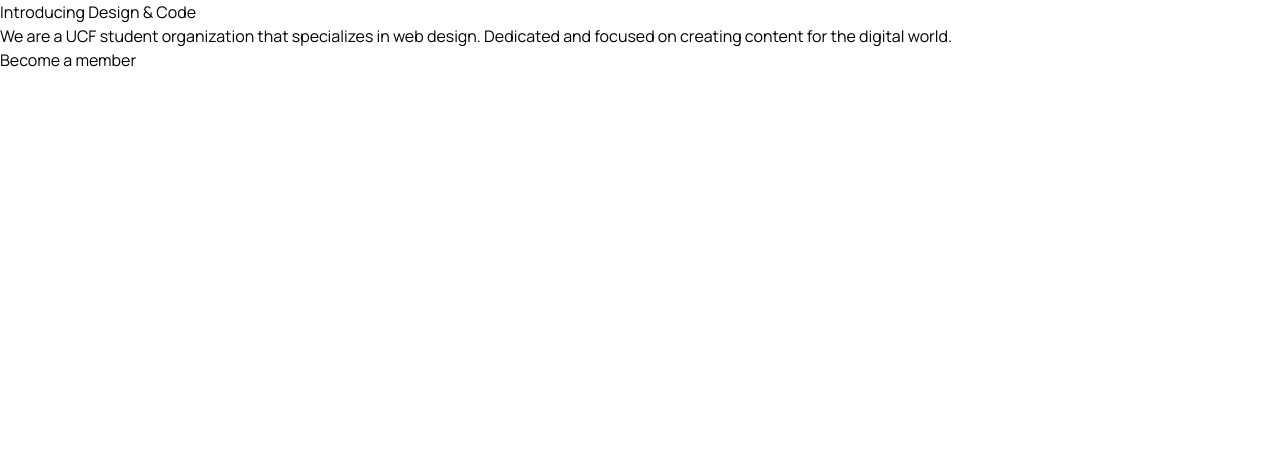
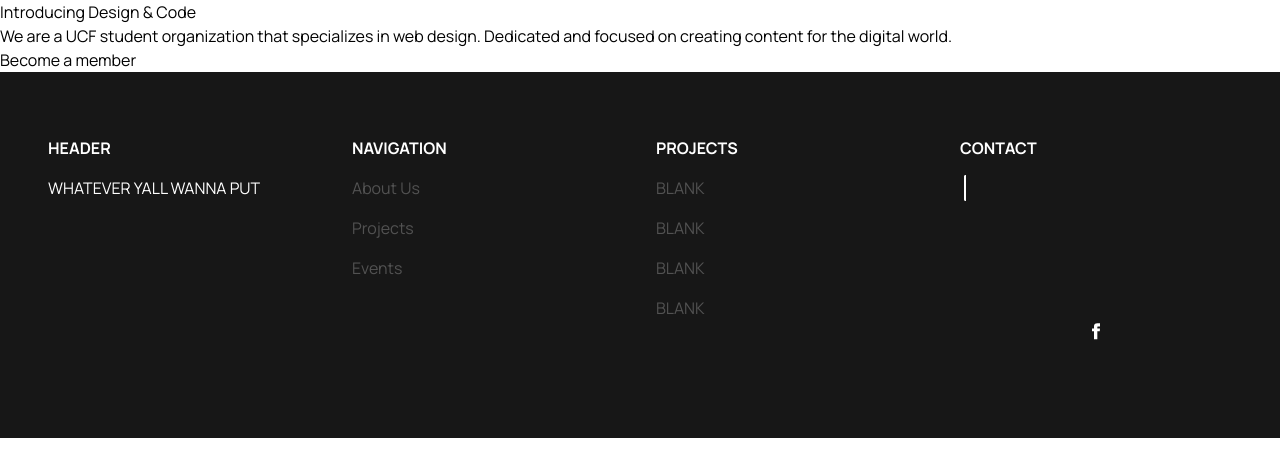
Before and after one commit to designandcodeucf-organization/designandcodeucf, a React (Vite) app: page / in a window 1280 px wide. Shown: the top 476 px of the page. Built offline with nearby package versions, Linux system fonts and the light colour scheme.

Commit message:
footer created but not on main

```diff
--- a/src/App.jsx
+++ b/src/App.jsx
@@ -1,3 +1,4 @@
+import Footer from "./components/Footer"
 import Hero from "./components/Hero"
 
 function App() {
@@ -5,6 +6,7 @@ function App() {
   return (
     <>
       <Hero/>
+      <Footer />
     </>
   )
 }
--- /dev/null
+++ b/src/components/Footer.jsx
@@ -0,0 +1,154 @@
+import React from 'react';
+
+function Footer() {
+  return (
+    <div>
+      <footer className="bg-neutral-900 text-center text-white">
+        <div className="container px-6 pt-6">
+
+          <div className="mx-6 py-10 text-center md:text-left">
+            <div className="grid-1 grid gap-8 md:grid-cols-2 lg:grid-cols-4">
+
+              <div className="">
+                <h6 className="mb-4 flex items-center justify-center font-semibold uppercase md:justify-start">
+                 HEADER
+                </h6>
+                <p>
+                  WHATEVER YALL WANNA PUT
+                </p>
+              </div>
+
+              <div className="">
+                <h6 className="mb-4 flex justify-center font-semibold uppercase md:justify-start">
+                  Navigation
+                </h6>
+                <p className="mb-4">
+                  <a href="#!" className="text-neutral-600 dark:text-neutral-200">
+                   About Us
+                  </a>
+                </p>
+                <p className="mb-4">
+                  <a href="#!" className="text-neutral-600 dark:text-neutral-200">
+                    Projects
+                  </a>
+                </p>
+                <p>
+                  <a href="#!" className="text-neutral-600 dark:text-neutral-200">
+                    Events
+                  </a>
+                </p>
+              </div>
+
+              <div className="">
+                <h6 className="mb-4 flex justify-center font-semibold uppercase md:justify-start">
+                  Projects
+                </h6>
+                <p className="mb-4">
+                  <a href="#!" className="text-neutral-600 dark:text-neutral-200">
+                    BLANK
+                  </a>
+                </p>
+                <p className="mb-4">
+                  <a href="#!" className="text-neutral-600 dark:text-neutral-200">
+                    BLANK
+                  </a>
+                </p>
+                <p className="mb-4">
+                  <a href="#!" className="text-neutral-600 dark:text-neutral-200">
+                    BLANK
+                  </a>
+                </p>
+                <p>
+                  <a href="#!" className="text-neutral-600 dark:text-neutral-200">
+                    BLANK
+                  </a>
+                </p>
+              </div>
+
+              <div>
+                <h6 className="mb-4 flex justify-center font-semibold uppercase md:justify-start">
+                  Contact
+                </h6>
+                <a
+                        href="#!"
+                        type="button"
+                        className="m-1 h-9 w-9 rounded-full border-2 border-white uppercase leading-normal text-white transition duration-150 ease-in-out hover:bg-black hover:bg-opacity-5 focus:outline-none focus:ring-0"
+                        data-te-ripple-init
+                        data-te-ripple-color="light">
+                        <svg
+                        xmlns="http://www.w3.org/2000/svg"
+                        className="mx-auto h-full w-4"
+                        fill="currentColor"
+                        viewBox="0 0 24 24">
+                        <path
+                            d="M9 8h-3v4h3v12h5v-12h3.642l.358-4h-4v-1.667c0-.955.192-1.333 1.115-1.333h2.885v-5h-3.808c-3.596 0-5.192 1.583-5.192 4.615v3.385z" />
+                        </svg>
+                    </a>
+
+                    <a
+                        href="#!"
+                        type="button"
+                        className="m-1 h-9 w-9 rounded-full border-2 border-white uppercase leading-normal text-white transition duration-150 ease-in-out hover:bg-black hover:bg-opacity-5 focus:outline-none focus:ring-0"
+                        data-te-ripple-init
+                        data-te-ripple-color="light">
+                        <svg xmlns="http://www.w3.org/2000/svg" fill="none" viewBox="0 0 24 24" strokeWidth="1.5" stroke="currentColor" className="mx-auto h-full w-4">
+                        <path strokeLinecap="round" strokeLinejoin="round" d="M21.75 6.75v10.5a2.25 2.25 0 01-2.25 2.25h-15a2.25 2.25 0 01-2.25-2.25V6.75m19.5 0A2.25 2.25 0 0019.5 4.5h-15a2.25 2.25 0 00-2.25 2.25m19.5 0v.243a2.25 2.25 0 01-1.07 1.916l-7.5 4.615a2.25 2.25 0 01-2.36 0L3.32 8.91a2.25 2.25 0 01-1.07-1.916V6.75" />
+                        </svg>
+
+                    </a>
+
+                    <a
+                        href="#!"
+                        type="button"
+                        className="m-1 h-9 w-9 rounded-full border-2 border-white uppercase leading-normal text-white transition duration-150 ease-in-out hover:bg-black hover:bg-opacity-5 focus:outline-none focus:ring-0"
+                        data-te-ripple-init
+                        data-te-ripple-color="light">
+                        <svg
+                        xmlns="http://www.w3.org/2000/svg"
+                        className="mx-auto h-full w-4"
+                        fill="currentColor"
+                        viewBox="0 0 24 24">
+                        <path
+                            d="M12 2.163c3.204 0 3.584.012 4.85.07 3.252.148 4.771 1.691 4.919 4.919.058 1.265.069 1.645.069 4.849 0 3.205-.012 3.584-.069 4.849-.149 3.225-1.664 4.771-4.919 4.919-1.266.058-1.644.07-4.85.07-3.204 0-3.584-.012-4.849-.07-3.26-.149-4.771-1.699-4.919-4.92-.058-1.265-.07-1.644-.07-4.849 0-3.204.013-3.583.07-4.849.149-3.227 1.664-4.771 4.919-4.919 1.266-.057 1.645-.069 4.849-.069zm0-2.163c-3.259 0-3.667.014-4.947.072-4.358.2-6.78 2.618-6.98 6.98-.059 1.281-.073 1.689-.073 4.948 0 3.259.014 3.668.072 4.948.2 4.358 2.618 6.78 6.98 6.98 1.281.058 1.689.072 4.948.072 3.259 0 3.668-.014 4.948-.072 4.354-.2 6.782-2.618 6.979-6.98.059-1.28.073-1.689.073-4.948 0-3.259-.014-3.667-.072-4.947-.196-4.354-2.617-6.78-6.979-6.98-1.281-.059-1.69-.073-4.949-.073zm0 5.838c-3.403 0-6.162 2.759-6.162 6.162s2.759 6.163 6.162 6.163 6.162-2.759 6.162-6.163c0-3.403-2.759-6.162-6.162-6.162zm0 10.162c-2.209 0-4-1.79-4-4 0-2.209 1.791-4 4-4s4 1.791 4 4c0 2.21-1.791 4-4 4zm6.406-11.845c-.796 0-1.441.645-1.441 1.44s.645 1.44 1.441 1.44c.795 0 1.439-.645 1.439-1.44s-.644-1.44-1.439-1.44z" />
+                        </svg>
+                    </a>
+
+                    <a
+                        href="#!"
+                        type="button"
+                        className="m-1 h-9 w-9 rounded-full border-2 border-white uppercase leading-normal text-white transition duration-150 ease-in-out hover:bg-black hover:bg-opacity-5 focus:outline-none focus:ring-0"
+                        data-te-ripple-init
+                        data-te-ripple-color="light">
+
+                      <svg xmlns="http://www.w3.org/2000/svg" fill="#70baff" viewBox="0 0 700 500" className="mx-auto h-full w-5">
+                        <path d="M524.531,69.836a1.5,1.5,0,0,0-.764-.7A485.065,485.065,0,0,0,404.081,32.03a1.816,1.816,0,0,0-1.923.91,337.461,337.461,0,0,0-14.9,30.6,447.848,447.848,0,0,0-134.426,0,309.541,309.541,0,0,0-15.135-30.6,1.89,1.89,0,0,0-1.924-.91A483.689,483.689,0,0,0,116.085,69.137a1.712,1.712,0,0,0-.788.676C39.068,183.651,18.186,294.69,28.43,404.354a2.016,2.016,0,0,0,.765,1.375A487.666,487.666,0,0,0,176.02,479.918a1.9,1.9,0,0,0,2.063-.676A348.2,348.2,0,0,0,208.12,430.4a1.86,1.86,0,0,0-1.019-2.588,321.173,321.173,0,0,1-45.868-21.853,1.885,1.885,0,0,1-.185-3.126c3.082-2.309,6.166-4.711,9.109-7.137a1.819,1.819,0,0,1,1.9-.256c96.229,43.917,200.41,43.917,295.5,0a1.812,1.812,0,0,1,1.924.233c2.944,2.426,6.027,4.851,9.132,7.16a1.884,1.884,0,0,1-.162,3.126,301.407,301.407,0,0,1-45.89,21.83,1.875,1.875,0,0,0-1,2.611,391.055,391.055,0,0,0,30.014,48.815,1.864,1.864,0,0,0,2.063.7A486.048,486.048,0,0,0,610.7,405.729a1.882,1.882,0,0,0,.765-1.352C623.729,277.594,590.933,167.465,524.531,69.836ZM222.491,337.58c-28.972,0-52.844-26.587-52.844-59.239S193.056,219.1,222.491,219.1c29.665,0,53.306,26.82,52.843,59.239C275.334,310.993,251.924,337.58,222.491,337.58Zm195.38,0c-28.971,0-52.843-26.587-52.843-59.239S388.437,219.1,417.871,219.1c29.667,0,53.307,26.82,52.844,59.239C470.715,310.993,447.538,337.58,417.871,337.58Z"/>
+                      </svg>
+
+
+                    </a>
+
+                    <a
+                        href="#!"
+                        type="button"
+                        className="m-1 h-9 w-9 rounded-full border-2 border-white uppercase leading-normal text-white transition duration-150 ease-in-out hover:bg-black hover:bg-opacity-5 focus:outline-none focus:ring-0"
+                        data-te-ripple-init
+                        data-te-ripple-color="light">
+                        <svg
+                        xmlns="http://www.w3.org/2000/svg"
+                        className="mx-auto h-full w-4"
+                        fill="currentColor"
+                        viewBox="0 0 24 24">
+                        <path
+                            d="M12 0c-6.626 0-12 5.373-12 12 0 5.302 3.438 9.8 8.207 11.387.599.111.793-.261.793-.577v-2.234c-3.338.726-4.033-1.416-4.033-1.416-.546-1.387-1.333-1.756-1.333-1.756-1.089-.745.083-.729.083-.729 1.205.084 1.839 1.237 1.839 1.237 1.07 1.834 2.807 1.304 3.492.997.107-.775.418-1.305.762-1.604-2.665-.305-5.467-1.334-5.467-5.931 0-1.311.469-2.381 1.236-3.221-.124-.303-.535-1.524.117-3.176 0 0 1.008-.322 3.301 1.23.957-.266 1.983-.399 3.003-.404 1.02.005 2.047.138 3.006.404 2.291-1.552 3.297-1.23 3.297-1.23.653 1.653.242 2.874.118 3.176.77.84 1.235 1.911 1.235 3.221 0 4.609-2.807 5.624-5.479 5.921.43.372.823 1.102.823 2.222v3.293c0 .319.192.694.801.576 4.765-1.589 8.199-6.086 8.199-11.386 0-6.627-5.373-12-12-12z" />
+                        </svg>
+                    </a>
+              </div>
+            </div>
+          </div>
+        </div>
+      </footer>
+    </div>
+  );
+}
+
+export default Footer;
```
